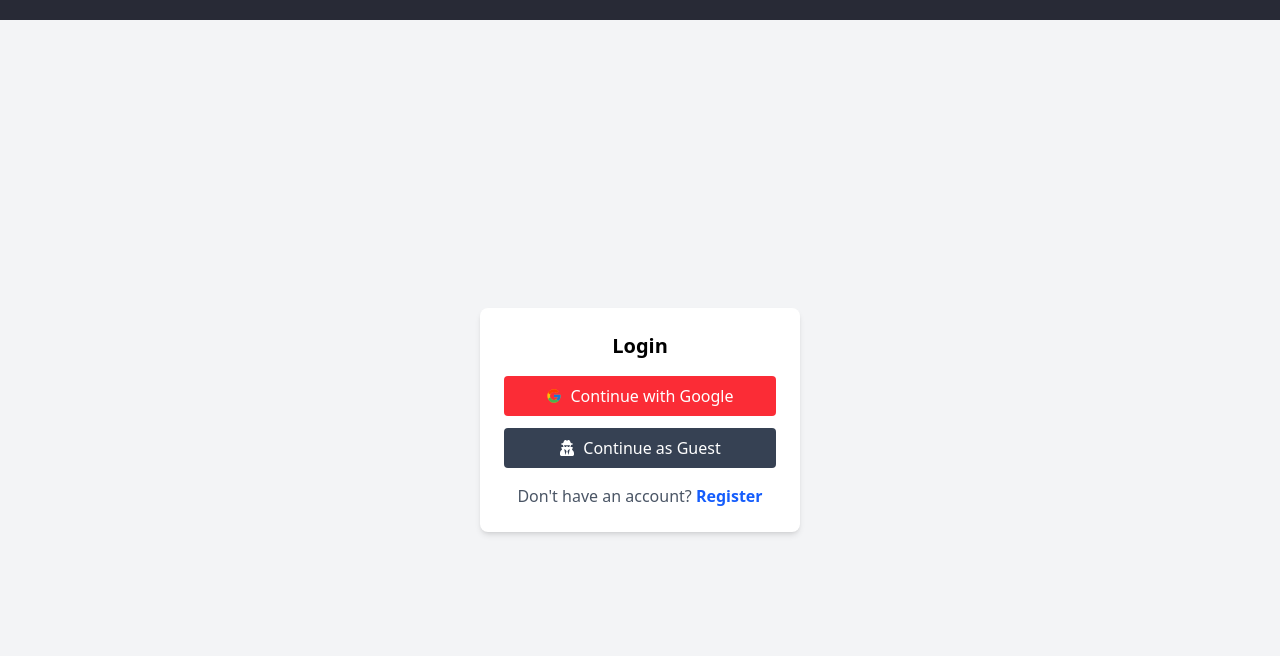
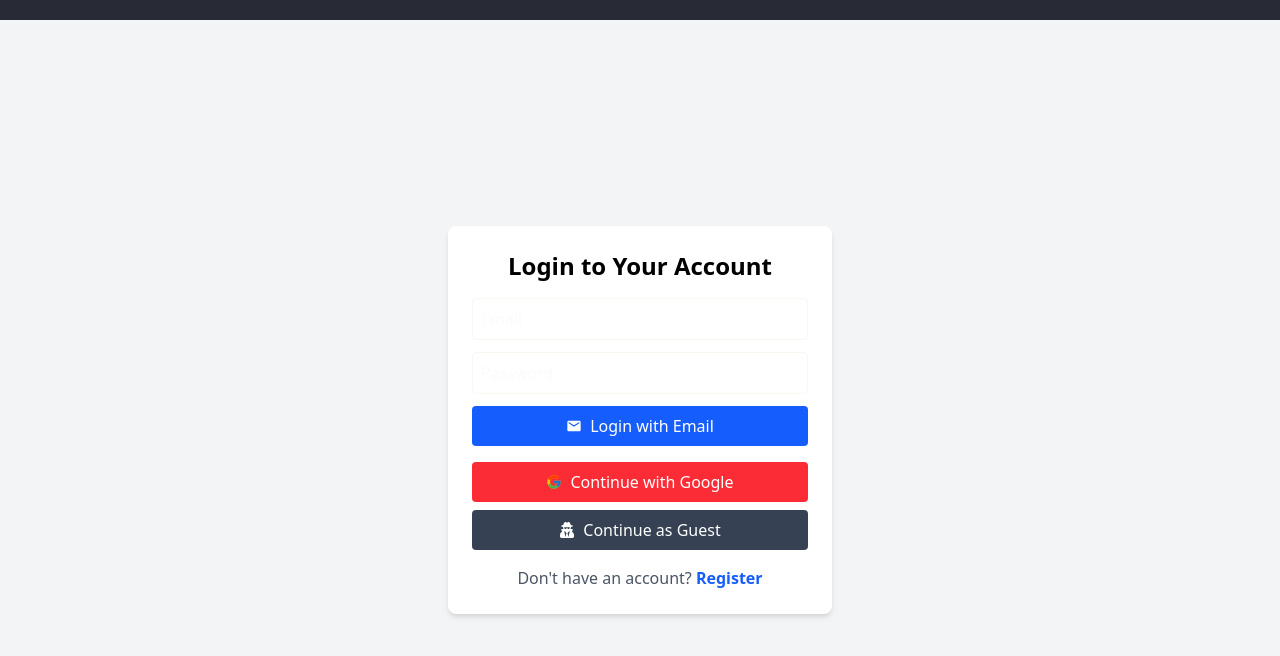
Before and after one commit to tohirjonovhadyatillo/finaly-exam, a React (Vite) app: page /login in a window 1280 px wide. Shown: the top 656 px of the page. Built offline with nearby package versions, Linux system fonts and the light colour scheme.

Commit message:
feat: add Details page for image display; implement email login functionality and update react-router-dom to version 7.4.1

```diff
--- a/package.json
+++ b/package.json
@@ -20,7 +20,7 @@
     "react-dom": "^18.3.1",
     "react-icons": "^5.5.0",
     "react-responsive-masonry": "^2.7.1",
-    "react-router-dom": "^7.3.0",
+    "react-router-dom": "^7.4.1",
     "tailwindcss": "^4.0.14"
   },
   "devDependencies": {
--- a/src/App.jsx
+++ b/src/App.jsx
@@ -10,6 +10,7 @@ import ProtectedRoute from "./components/Protected";
 import Download from "./pages/Download";
 import MyProfile from "./pages/MyProfile";
 import Testimonials from "./pages/Testimonials";
+import Details from "./pages/Details";
 
 const router = createBrowserRouter([
   {
@@ -49,6 +50,16 @@ const router = createBrowserRouter([
           <div className="container mx-auto mt-5">
             <MainLayouts>
               <About />
+            </MainLayouts>
+          </div>
+        ),
+      },
+      {
+        path: "/details/:id",
+        element: (
+          <div className="container mx-auto mt-5">
+            <MainLayouts>
+              <Details/>
             </MainLayouts>
           </div>
         ),
--- a/src/firebace/firebaceConfig.js
+++ b/src/firebace/firebaceConfig.js
@@ -4,6 +4,8 @@ import {
   GoogleAuthProvider,
   signInWithPopup,
   signInAnonymously,
+  createUserWithEmailAndPassword,
+  signInWithEmailAndPassword,
   signOut
 } from "firebase/auth";
 import { getFirestore } from "firebase/firestore";
@@ -25,14 +27,13 @@ const db = getFirestore(app);
 const storage = getStorage(app);
 const googleProvider = new GoogleAuthProvider();
 
+
 const signInWithGoogle = () => signInWithPopup(auth, googleProvider);
+const signInAsGuest = () => signInAnonymously(auth);
+const signUpWithEmail = (email, password) => createUserWithEmailAndPassword(auth, email, password);
 
-const signInAsGuest = () => signInAnonymously(auth);
-
+const signInWithEmail = (email, password) => signInWithEmailAndPassword(auth, email, password);
 const logout = () => signOut(auth);
 
-export { auth, db, storage, signInWithGoogle, signInAsGuest, logout };
+export { auth, db, storage, signInWithGoogle, signInAsGuest, signUpWithEmail, signInWithEmail, logout };
 export default app;
-
-
-// tohirjonovhadyatillo
--- /dev/null
+++ b/src/pages/Details.jsx
@@ -0,0 +1,83 @@
+import { useEffect, useState } from "react";
+import { useParams, useNavigate } from "react-router-dom";
+import { db } from "../firebace/firebaceConfig";
+import { doc, getDoc } from "firebase/firestore";
+import { FaArrowLeft } from "react-icons/fa"; // For the back button icon
+
+function Details() {
+  const { id } = useParams();
+  const navigate = useNavigate(); // To handle navigation
+  const [image, setImage] = useState(null);
+  const [loading, setLoading] = useState(true);
+  const [error, setError] = useState(null); // To handle errors
+
+  useEffect(() => {
+    const fetchImageDetails = async () => {
+      try {
+        const imageRef = doc(db, "images", id);
+        const docSnap = await getDoc(imageRef);
+
+        if (docSnap.exists()) {
+          setImage(docSnap.data());
+        } else {
+          setError("Image not found");
+        }
+      } catch (err) {
+        setError("An error occurred while fetching the image details.");
+        console.error(err);
+      }
+      setLoading(false);
+    };
+
+    fetchImageDetails();
+  }, [id]);
+
+  if (loading) {
+    return (
+      <div className="flex justify-center items-center h-screen">
+        <div className="spinner-border animate-spin border-4 border-t-transparent border-gray-800 rounded-full w-16 h-16"></div>
+      </div>
+    );
+  }
+
+  if (error) {
+    return (
+      <div className="container mx-auto p-4 text-center">
+        <p className="text-red-500">{error}</p>
+        <button
+          onClick={() => navigate("/")}
+          className="mt-4 text-blue-500 hover:underline"
+        >
+          Go Back
+        </button>
+      </div>
+    );
+  }
+
+  return (
+    <div className="container mx-auto p-4">
+      <button
+        onClick={() => navigate("/")}
+        className="mb-4 p-2 bg-gray-800 text-white rounded-full flex items-center gap-2 hover:bg-gray-700 transition"
+      >
+        <FaArrowLeft /> Back to Gallery
+      </button>
+
+      <div className="flex flex-col items-center">
+        <img
+          src={image?.urls?.regular}
+          alt={image?.alt_description || "Image"}
+          className="w-full max-w-3xl mb-6 rounded-lg shadow-md"
+        />
+        <h1 className="text-3xl font-semibold mb-3 text-center">{image?.alt_description || "Untitled Image"}</h1>
+        <div className="flex flex-col items-center space-y-2">
+          <p className="text-lg font-medium text-gray-700">By {image?.user?.name || "Unknown"}</p>
+          <p className="text-lg text-gray-500">Likes: {image?.likes || 0}</p>
+          <p className="text-lg text-gray-600">{image?.description || "No description available"}</p>
+        </div>
+      </div>
+    </div>
+  );
+}
+
+export default Details;
--- a/src/pages/Login.jsx
+++ b/src/pages/Login.jsx
@@ -1,9 +1,14 @@
+import { useState } from "react";
 import { useNavigate, Link } from "react-router-dom";
-import { signInWithGoogle, signInAsGuest } from "../firebace/firebaceConfig";
+import { signInWithGoogle, signInAsGuest, signInWithEmail } from "../firebace/firebaceConfig";
 import { FcGoogle } from "react-icons/fc";
 import { FaUserSecret } from "react-icons/fa";
+import { MdEmail } from "react-icons/md";
 
 function Login() {
+  const [email, setEmail] = useState("");
+  const [password, setPassword] = useState("");
+  const [error, setError] = useState(null);
   const navigate = useNavigate();
 
   const handleGoogleSignIn = async () => {
@@ -11,7 +16,7 @@ function Login() {
       await signInWithGoogle();
       navigate("/");
     } catch (err) {
-      alert(err.message);
+      setError(err.message);
     }
   };
 
@@ -20,20 +25,56 @@ function Login() {
       await signInAsGuest();
       navigate("/");
     } catch (err) {
-      alert(err.message);
+      setError(err.message);
+    }
+  };
+
+  const handleEmailLogin = async (e) => {
+    e.preventDefault();
+    try {
+      await signInWithEmail(email, password);
+      navigate("/");
+    } catch (err) {
+      setError(err.message);
     }
   };
 
   return (
     <div className="flex flex-col items-center justify-center min-h-screen bg-gray-100">
-      <div className="bg-white p-6 rounded-lg shadow-md w-80 text-center">
-        <h2 className="text-xl font-semibold mb-4 text-black">Login</h2>
+      <div className="bg-white p-6 rounded-lg shadow-md w-96 text-center">
+        <h2 className="text-2xl font-semibold mb-4 text-black">Login to Your Account</h2>
+        {error && <p className="text-red-500 mb-3">{error}</p>}
 
-        <button onClick={handleGoogleSignIn} className="w-full bg-red-500 text-white p-2 rounded flex items-center justify-center">
+        <form onSubmit={handleEmailLogin} className="mb-4">
+          <div className="mb-3">
+            <input
+              type="email"
+              placeholder="Email"
+              value={email}
+              onChange={(e) => setEmail(e.target.value)}
+              className="w-full p-2 border rounded"
+              required
+            />
+          </div>
+          <div className="mb-3">
+            <input
+              type="password"
+              placeholder="Password"
+              value={password}
+              onChange={(e) => setPassword(e.target.value)}
+              className="w-full p-2 border rounded"
+              required
+            />
+          </div>
+          <button type="submit" className="w-full bg-blue-600 text-white p-2 rounded flex items-center justify-center">
+            <MdEmail className="mr-2" /> Login with Email
+          </button>
+        </form>
+
+        <button onClick={handleGoogleSignIn} className="w-full bg-red-500 text-white p-2 rounded flex items-center justify-center mb-2">
           <FcGoogle className="mr-2" /> Continue with Google
         </button>
-
-        <button onClick={handleGuestSignIn} className="w-full mt-3 bg-gray-700 text-white p-2 rounded flex items-center justify-center">
+        <button onClick={handleGuestSignIn} className="w-full bg-gray-700 text-white p-2 rounded flex items-center justify-center">
           <FaUserSecret className="mr-2" /> Continue as Guest
         </button>
 
--- a/src/pages/Register.jsx
+++ b/src/pages/Register.jsx
@@ -1,9 +1,14 @@
+import { useState } from "react";
 import { useNavigate, Link } from "react-router-dom";
-import { signInWithGoogle, signInAsGuest } from "../firebace/firebaceConfig";
+import { signInWithGoogle, signInAsGuest, signUpWithEmail } from "../firebace/firebaceConfig";
 import { FcGoogle } from "react-icons/fc";
 import { FaUserSecret } from "react-icons/fa";
+import { MdEmail } from "react-icons/md";
 
 function Register() {
+  const [email, setEmail] = useState("");
+  const [password, setPassword] = useState("");
+  const [error, setError] = useState(null);
   const navigate = useNavigate();
 
   const handleGoogleSignIn = async () => {
@@ -11,7 +16,7 @@ function Register() {
       await signInWithGoogle();
       navigate("/");
     } catch (err) {
-      alert(err.message);
+      setError(err.message);
     }
   };
 
@@ -20,20 +25,56 @@ function Register() {
       await signInAsGuest();
       navigate("/");
     } catch (err) {
-      alert(err.message);
+      setError(err.message);
+    }
+  };
+
+  const handleEmailSignUp = async (e) => {
+    e.preventDefault();
+    try {
+      await signUpWithEmail(email, password);
+      navigate("/");
+    } catch (err) {
+      setError(err.message);
     }
   };
 
   return (
     <div className="flex flex-col items-center justify-center min-h-screen bg-gray-100">
-      <div className="bg-white p-6 rounded-lg shadow-md w-80 text-center">
-        <h2 className="text-xl font-semibold mb-4 text-black">Register</h2>
+      <div className="bg-white p-6 rounded-lg shadow-md w-96 text-center">
+        <h2 className="text-2xl font-semibold mb-4 text-black">Create an Account</h2>
+        {error && <p className="text-red-500 mb-3">{error}</p>}
 
-        <button onClick={handleGoogleSignIn} className="w-full bg-red-500 text-white p-2 rounded flex items-center justify-center">
+        <form onSubmit={handleEmailSignUp} className="mb-4">
+          <div className="mb-3">
+            <input
+              type="email"
+              placeholder="Email"
+              value={email}
+              onChange={(e) => setEmail(e.target.value)}
+              className="w-full p-2 border rounded"
+              required
+            />
+          </div>
+          <div className="mb-3">
+            <input
+              type="password"
+              placeholder="Password"
+              value={password}
+              onChange={(e) => setPassword(e.target.value)}
+              className="w-full p-2 border rounded"
+              required
+            />
+          </div>
+          <button type="submit" className="w-full bg-blue-600 text-white p-2 rounded flex items-center justify-center">
+            <MdEmail className="mr-2" /> Sign Up with Email
+          </button>
+        </form>
+
+        <button onClick={handleGoogleSignIn} className="w-full bg-red-500 text-white p-2 rounded flex items-center justify-center mb-2">
           <FcGoogle className="mr-2" /> Continue with Google
         </button>
-
-        <button onClick={handleGuestSignIn} className="w-full mt-3 bg-gray-700 text-white p-2 rounded flex items-center justify-center">
+        <button onClick={handleGuestSignIn} className="w-full bg-gray-700 text-white p-2 rounded flex items-center justify-center">
           <FaUserSecret className="mr-2" /> Continue as Guest
         </button>
 
```
Also changed, not shown: src/components/Img.jsx (+8 -0 lines), 1 other file (tests, documents, lock files or other folders).
